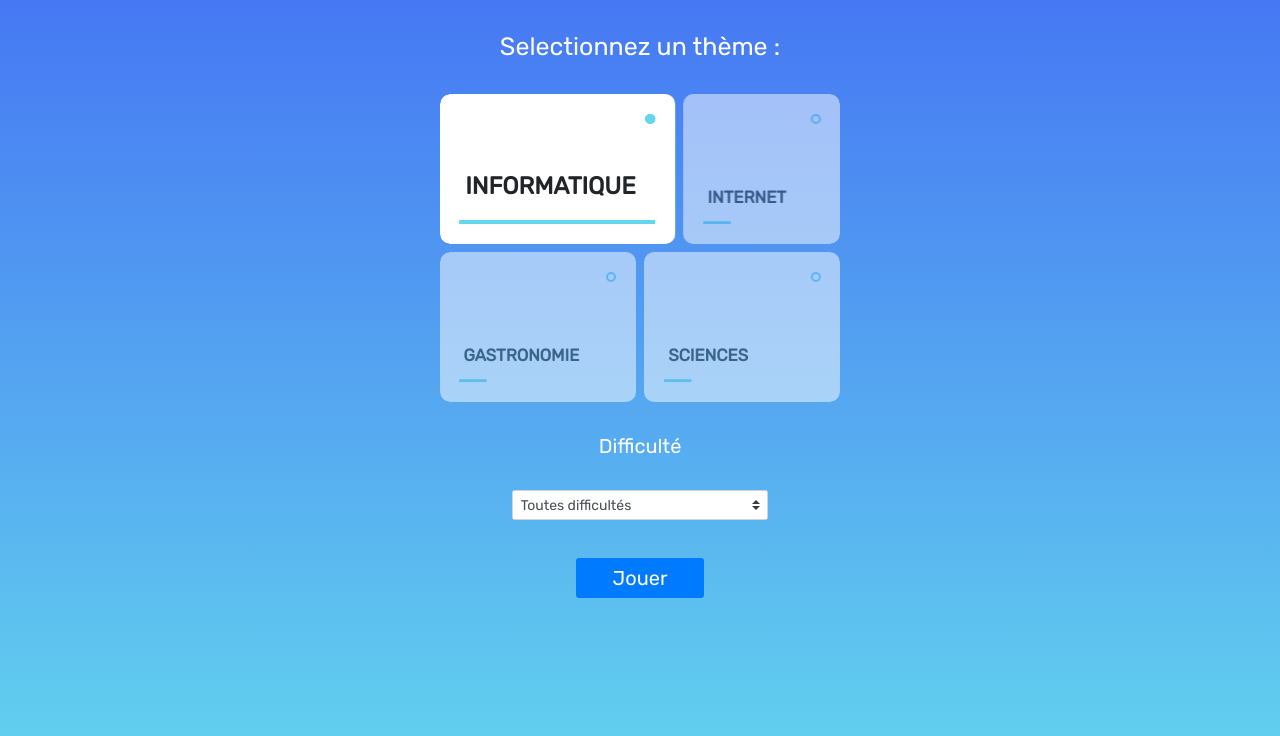
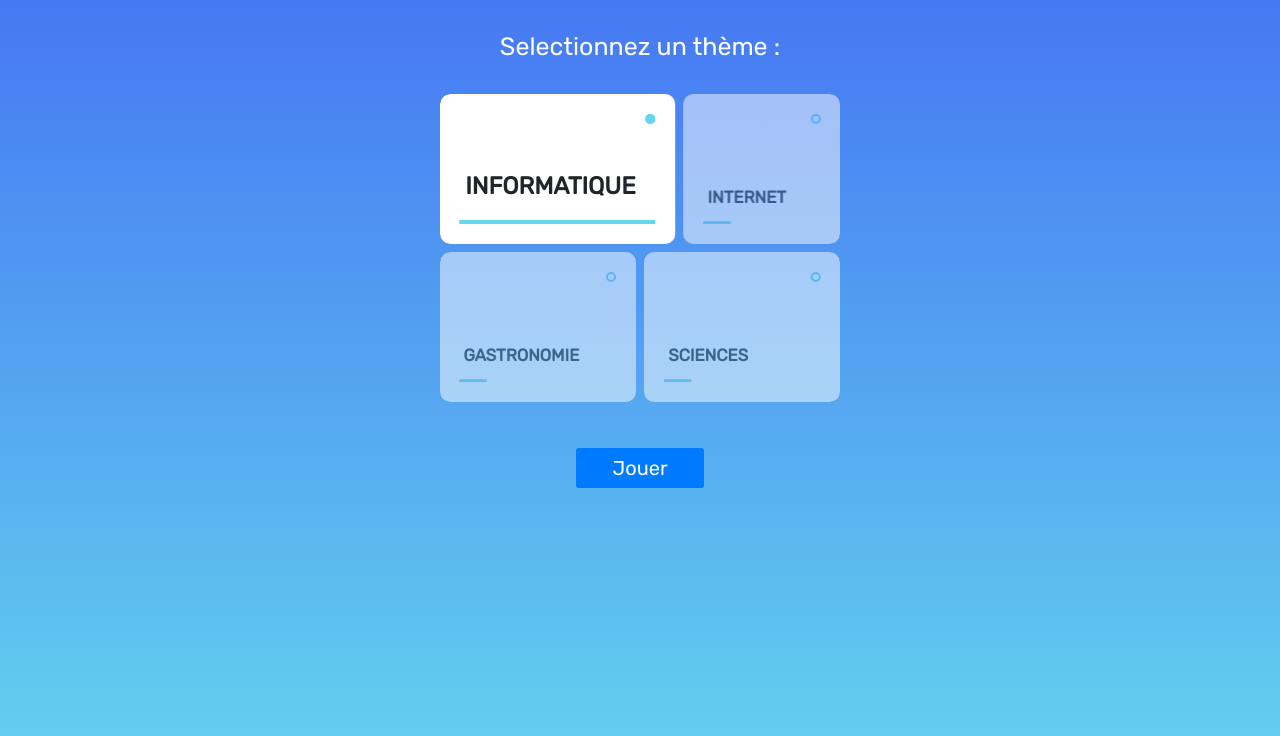
Before and after one commit to Alienovore/Projet_Quizz, a website: page index.html in a window 1280 px wide. Drawn offline with nearby package versions, Linux system fonts and the light colour scheme.

Commit message:
sum updates

```diff
--- a/index.html
+++ b/index.html
@@ -106,17 +106,6 @@
           </label>
         </div>
       </div>
-      <h2>Difficulté</h2>
-      <select
-        name="difficulty"
-        id="difficulty"
-        class="browser-default custom-select"
-      >
-        <option value="0" selected>Toutes difficultés</option>
-        <option value="1">Facile</option>
-        <option value="2">Moyen</option>
-        <option value="3">Difficile</option> </select
-      ><br />
 
       <button class="btn btn-primary" id="playButton" onclick="chooseTheme()">
         Jouer
--- a/style.css
+++ b/style.css
@@ -16,12 +16,6 @@ h2 {
   text-align: center;
   color: #fff !important;
   margin: 2.5% !important;
-}
-#difficulty {
-  font-size: 14px;
-  height: 30px;
-  width: 20%;
-  margin-left: 40%;
 }
 #playButton {
   margin-left: 45%;
```
